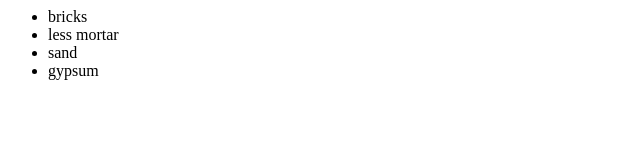
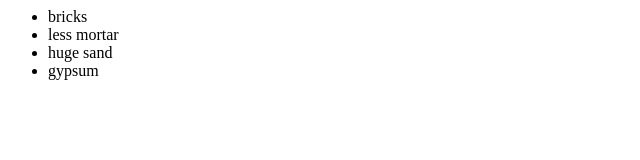
Before and after one commit to sanwj/gitTutorial, a plain HTML site: page index.html in a window 1280 px wide. Shown: the full height of the page, 0-640 px from the left. Drawn offline with Linux system fonts and the light colour scheme.

Commit message:
Add huge sand

```diff
--- a/index.html
+++ b/index.html
@@ -4,7 +4,7 @@
                 <ul>
                     <li>bricks</li>
                     <li>less mortar</li>
-                    <li>sand</li>
+                    <li>huge sand</li>
                     <li>gypsum</li>
                 </ul>
 
```
